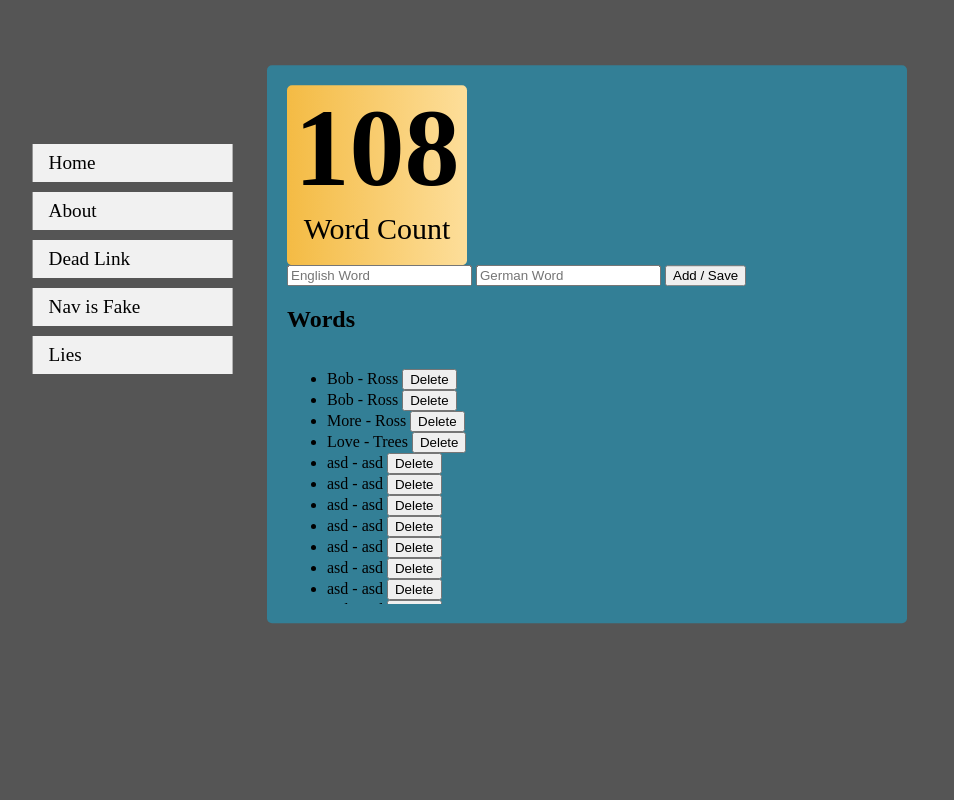
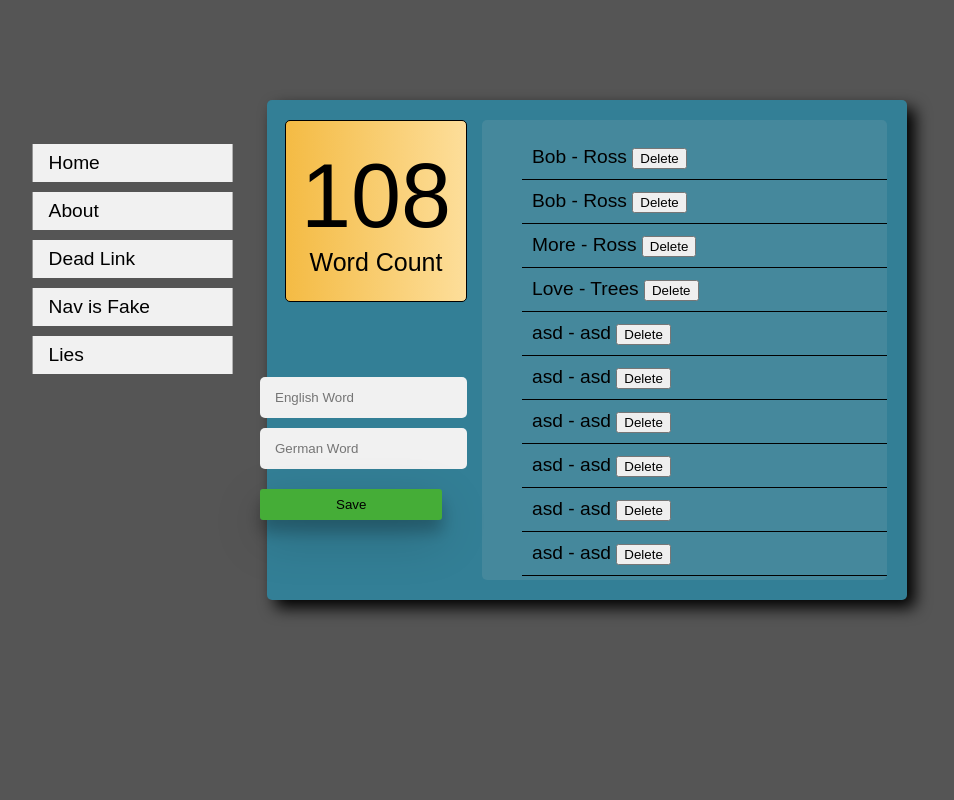
Before and after one commit to KAL17002493/LApp, a Flask app: page / in a window 1280 px wide. Shown: the whole page, without its empty margins (53-1007 px from the left). Run offline with Flask 3, Linux system fonts and the light colour scheme.

Commit message:
Beatitified a lot of stuff, added a font, shadows to some stuff, changed the apperance of buttons and input fields

```diff
--- a/website/static/stylesheets/style.css
+++ b/website/static/stylesheets/style.css
@@ -1,3 +1,7 @@
+input:focus, button:focus {
+    outline: none;
+}
+
 body {
     margin: 0;
     padding: 0;
@@ -7,6 +11,8 @@ body {
     align-items: center; /* Center content vertically */
     justify-content: center; /* Center content horizontally */
     position: relative; /* Position relative to allow absolute positioning of nav */
+
+    font-family: Arial, Helvetica, sans-serif;
 }
 
 /* Nav Bar and everythign about it*/
@@ -49,41 +55,103 @@ body {
     min-width: 50%;
     box-sizing: border-box; /* Include padding and border in width and height calculations */
     transform: translateY(-10%); /* Move content slightly upwards */
+    box-shadow: .5em .5em 1em;
+}
 
+/* Gird as of 16/07 20:10 it is has been build specifically for the Index page*/
+.grid-container-index{
     display: grid;
+    grid-template-columns: 180px ;
+    gap: 15px;
+}
+
+.grid-container-index > div:nth-child(1) {
+    grid-column: 1;
+    justify-self: end;
+}
+
+.grid-container-index > div:nth-child(2) {
+    grid-column: 2 / span 2;
+    grid-row: 1 / span 2;
+}
+
+.grid-container-index > div:nth-child(3) {
+    grid-column: span 1;
+    justify-self: end;
 }
 
 /* Words saved number box */
-.wordCount {
+.word-count {
     height: 180px;
     width: 180px;
     background-image: linear-gradient(to right, #F4BB44 , #fdde9a);
     border-radius: 5px;
+    border: #000 solid 1.5px;
 
-    text-align: center;
+    display: flex;             /* Enables flexbox layout */
+    flex-direction: column;    /* Arranges children in a column */
+    justify-content: center;   /* Centers children vertically */
+    align-items: center;       /* Centers children horizontally */
 
+    text-align: center;        /* Centers text horizontally */
 }
 
-.wordCount h1 {
+.word-count h1 {
     margin: 0;
     padding: 0;
-    font-size: 110px;
+    font-size: 90px;
+    color: #000;
+    font-weight: lighter;
+}
+
+.word-count p {
+    margin: 0;
+    padding: 0;
+    font-size: 25px;
     color: #000;
 }
 
-.wordCount p {
-    margin: 0;
-    padding: 0;
-    font-size: 30px;
-    color: #000;
+/* Saved word display */
+.word-list {
+    flex-grow: 1;
+    overflow-y: auto;
+    scrollbar-width: thin;
+    overflow-x: hidden;
+    border-radius: 5px;
+    height: 460px; /* Ensure it takes the full height */
+
+    background-color: rgb(69, 136, 156);
 }
 
-.wordList{
-    overflow: scroll;
-    scrollbar-width: thin;
-    overflow-x:hidden;
+.word-list li {
+    list-style-type: none;
+    padding: 10px;
+    border-bottom: 1px solid #000;
+    color: #000000;
+    font-size: 1.2rem;
+}
 
-    max-height: 250px;
+/* Index page add word input box and button style*/
+.add-word input{
+    background-color: #f1f1f1;
+    padding: 13px 15px;
+    border-radius: 5px;
+    margin-bottom: 10px;
+    border: none;
+}
+
+.add-word button{
+    background-color: #45ad37;
+    padding: 8px 76px;
+    margin-top: 10px;
+    border-radius: 3px;
+    transition: 0.15s ease-in-out;
+    border: none;
+    box-shadow: 0 12px 16px 0 rgba(0,0,0,0.24),0 17px 50px 0 rgba(0,0,0,0.19);
+}
+
+.add-word button:hover{
+    background-color: #38882d;
 }
 
 h1{
--- a/website/templates/base.html
+++ b/website/templates/base.html
@@ -18,6 +18,14 @@
     </div>
 
     <div class="content">
+        <div>
+            {% block pageContent %}
+            <h1>Base template content</h1>
+            {% endblock %}
+        </div>
+    </div>
+
+    <!--<div>
         {% with messages = get_flashed_messages(with_categories=true) %}
             {% if messages %}
                 {% for category, message in messages %}
@@ -33,13 +41,7 @@
                 {% endfor %}
             {% endif %}
         {% endwith %}
-
-        <div>
-            {% block pageContent %}
-            <h1>Base template content</h1>
-            {% endblock %}
-        </div>
-    </div>
+    </div>-->
 
     <script type="text/javascript" src="{{ url_for('static', filename='scripts/main.js') }}"></script>
 </body>
--- a/website/templates/index.html
+++ b/website/templates/index.html
@@ -2,19 +2,17 @@
 {% block title %}Index Page{% endblock %}
 
 {% block pageContent%}
-<div class="wordCount">
+
+<div class="grid-container-index">
+    <div>
+        <div class="word-count">
             <h1>{{ wordCount }}</h1>
             <p>Word Count</p>
         </div>
+    </div>
 
-<form method="POST">
-    <input type="text" id="englishWord" name="englishWord" placeholder="English Word">
-    <input type="text" id="germanWord" name="germanWord" placeholder="German Word">
-    <button type="submit">Add / Save</button>
-</form>
-
-<h2>Words</h2>
-<div class="wordList">
+    <div>
+        <div class="word-list">
             <ul>
                 {% for word in words %}
                 <li>
@@ -24,5 +22,16 @@
                 {% endfor %}
             </ul>
         </div>
+    </div>
+
+
+    <div class="add-word">
+        <form method="POST">
+            <input autocomplete="off" type="text" id="englishWord" name="englishWord" placeholder="English Word">
+            <input autocomplete="off" type="text" id="germanWord" name="germanWord" placeholder="German Word">
+            <button type="submit">Save</button>
+        </form>
+    </div>
+</div>
 
 {% endblock %}
```
Also changed, not shown: website/templates/about.html (+10 -1 lines), instance/database.db. Lines whose indentation alone changed are shown as unchanged.
